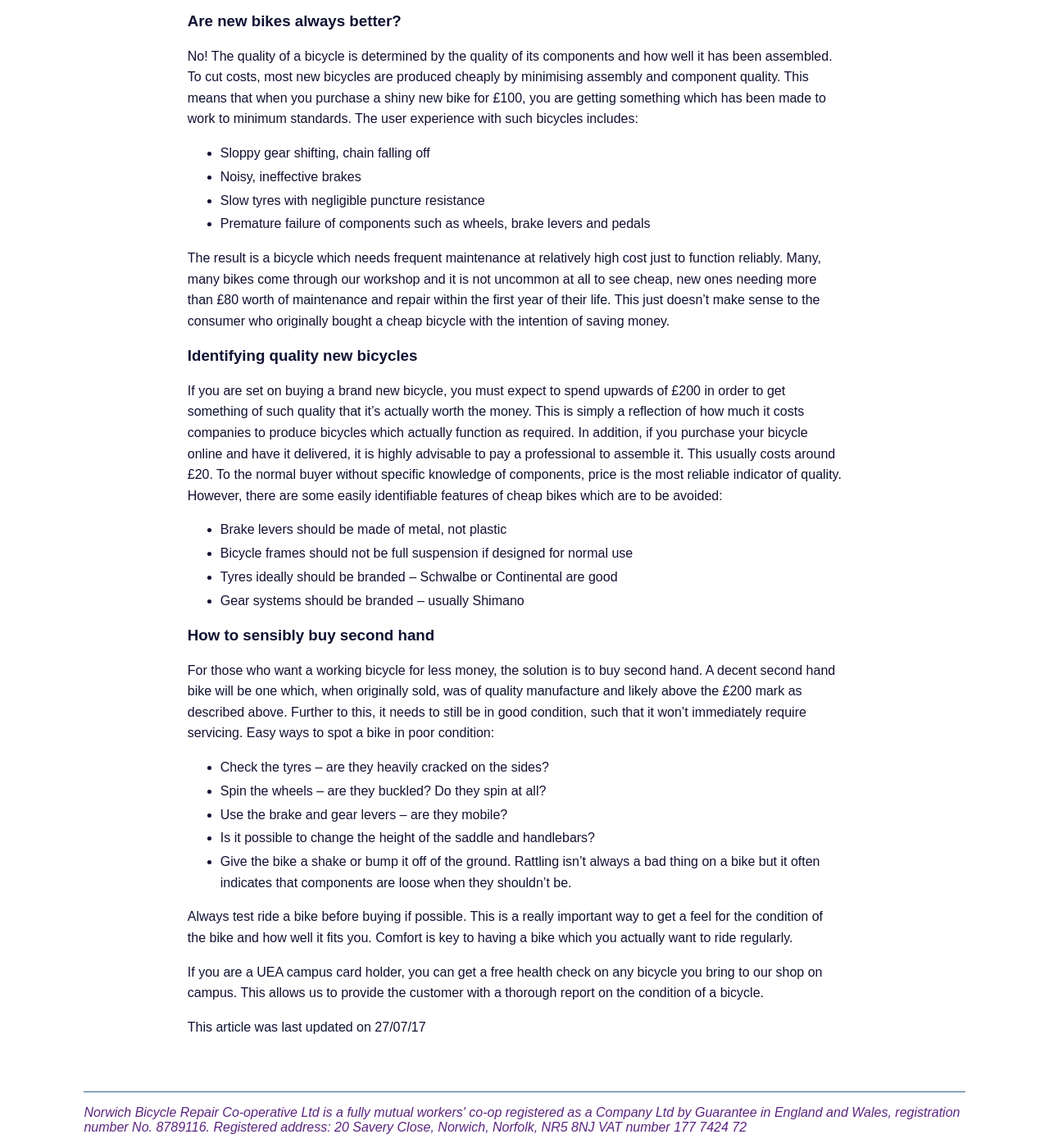
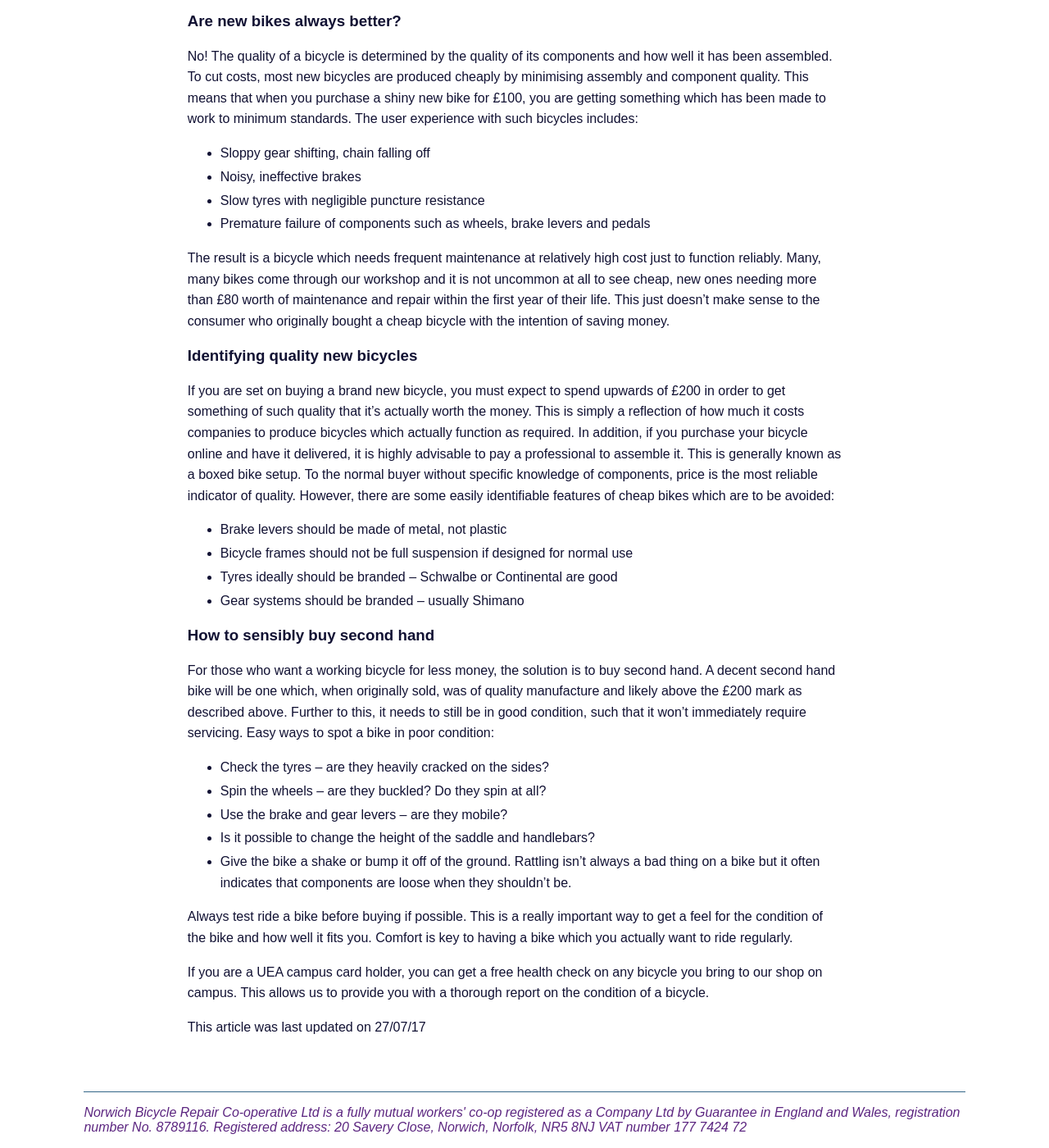
Before and after one commit to norwichbicyclerepaircooperative/norwichbicyclerepaircooperative.github.io, a Jekyll site: the page built from resources-information/quality-pricing-guide/index.md, in a window 1280 px wide and 1400 px high, scrolled down 169 px. Shown: the whole window at 82% size. Built offline with Jekyll 4.4.1, drawn with Linux system fonts in a browser that asks for light colours.

Commit message:
Update index.md

```diff
--- a/resources-information/quality-pricing-guide/index.md
+++ b/resources-information/quality-pricing-guide/index.md
@@ -17,7 +17,7 @@ The result is a bicycle which needs frequent maintenance at relatively high cost
 
 ### Identifying quality new bicycles
 
-If you are set on buying a brand new bicycle, you must expect to spend upwards of £200 in order to get something of such quality that it's actually worth the money. This is simply a reflection of how much it costs companies to produce bicycles which actually function as required. In addition, if you purchase your bicycle online and have it delivered, it is highly advisable to pay a professional to assemble it. This usually costs around £20. To the normal buyer without specific knowledge of components, price is the most reliable indicator of quality. However, there are some easily identifiable features of cheap bikes which are to be avoided:
+If you are set on buying a brand new bicycle, you must expect to spend upwards of £200 in order to get something of such quality that it's actually worth the money. This is simply a reflection of how much it costs companies to produce bicycles which actually function as required. In addition, if you purchase your bicycle online and have it delivered, it is highly advisable to pay a professional to assemble it. This is generally known as a boxed bike setup. To the normal buyer without specific knowledge of components, price is the most reliable indicator of quality. However, there are some easily identifiable features of cheap bikes which are to be avoided:
 * Brake levers should be made of metal, not plastic
 * Bicycle frames should not be full suspension if designed for normal use
 * Tyres ideally should be branded – Schwalbe or Continental are good
@@ -34,7 +34,7 @@ For those who want a working bicycle for less money, the solution is to buy seco
 
 Always test ride a bike before buying if possible. This is a really important way to get a feel for the condition of the bike and how well it fits you. Comfort is key to having a bike which you actually want to ride regularly.
 
-If you are a UEA campus card holder, you can get a free health check on any bicycle you bring to our shop on campus. This allows us to provide the customer with a thorough report on the condition of a bicycle.
+If you are a UEA campus card holder, you can get a free health check on any bicycle you bring to our shop on campus. This allows us to provide you with a thorough report on the condition of a bicycle.
 
 
 
```
